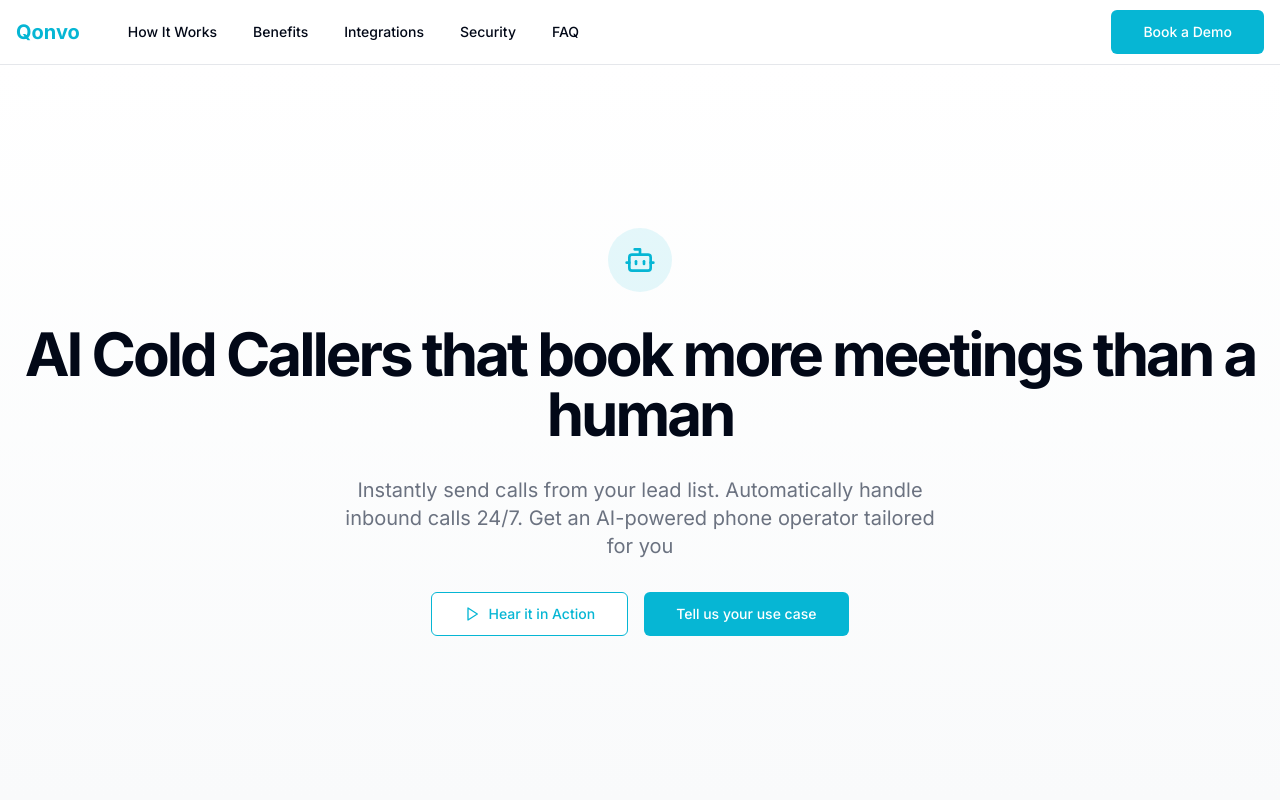
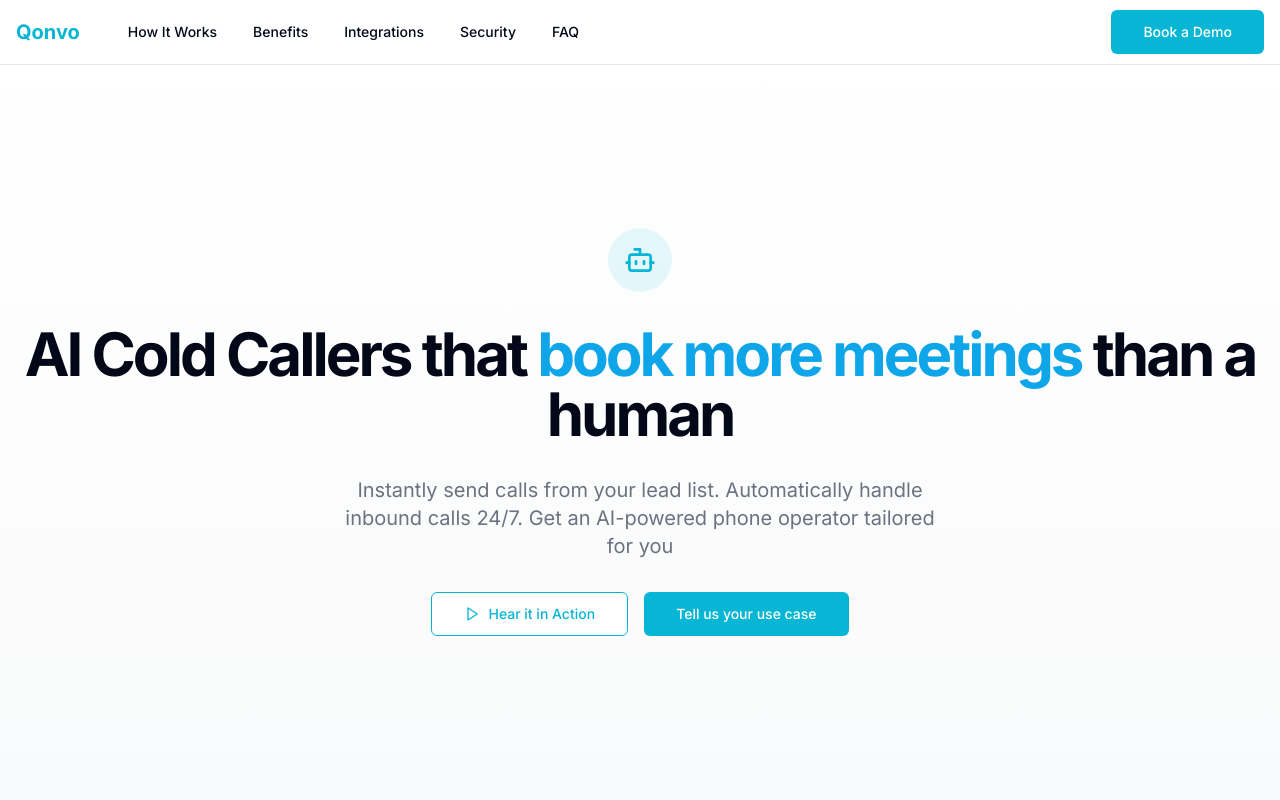
Before and after one commit to Terriously/qonvo, a React (Vite) app: page / in a window 1280 px wide. Shown: the top 800 px of the page. Built offline with nearby package versions, Linux system fonts and the light colour scheme.

Commit message:
Update hero section colors
Adjust hero section colors to incorporate more blue.

```diff
--- a/src/components/Hero.tsx
+++ b/src/components/Hero.tsx
@@ -27,7 +27,7 @@ const Hero = () => {
             <Bot className="w-8 h-8 text-primary" />
           </div>
           <h1 className="text-4xl md:text-6xl font-bold tracking-tighter animate-fadeIn">
-            AI Cold Callers that book more meetings than a human
+            AI Cold Callers that <span className="text-[#0EA5E9]">book more meetings</span> than a human
           </h1>
           <p className="max-w-[600px] text-gray-500 md:text-xl dark:text-gray-400 animate-fadeIn" style={{ animationDelay: "0.1s" }}>
             Instantly send calls from your lead list. Automatically handle inbound calls 24/7. Get an AI-powered phone operator tailored for you
```
